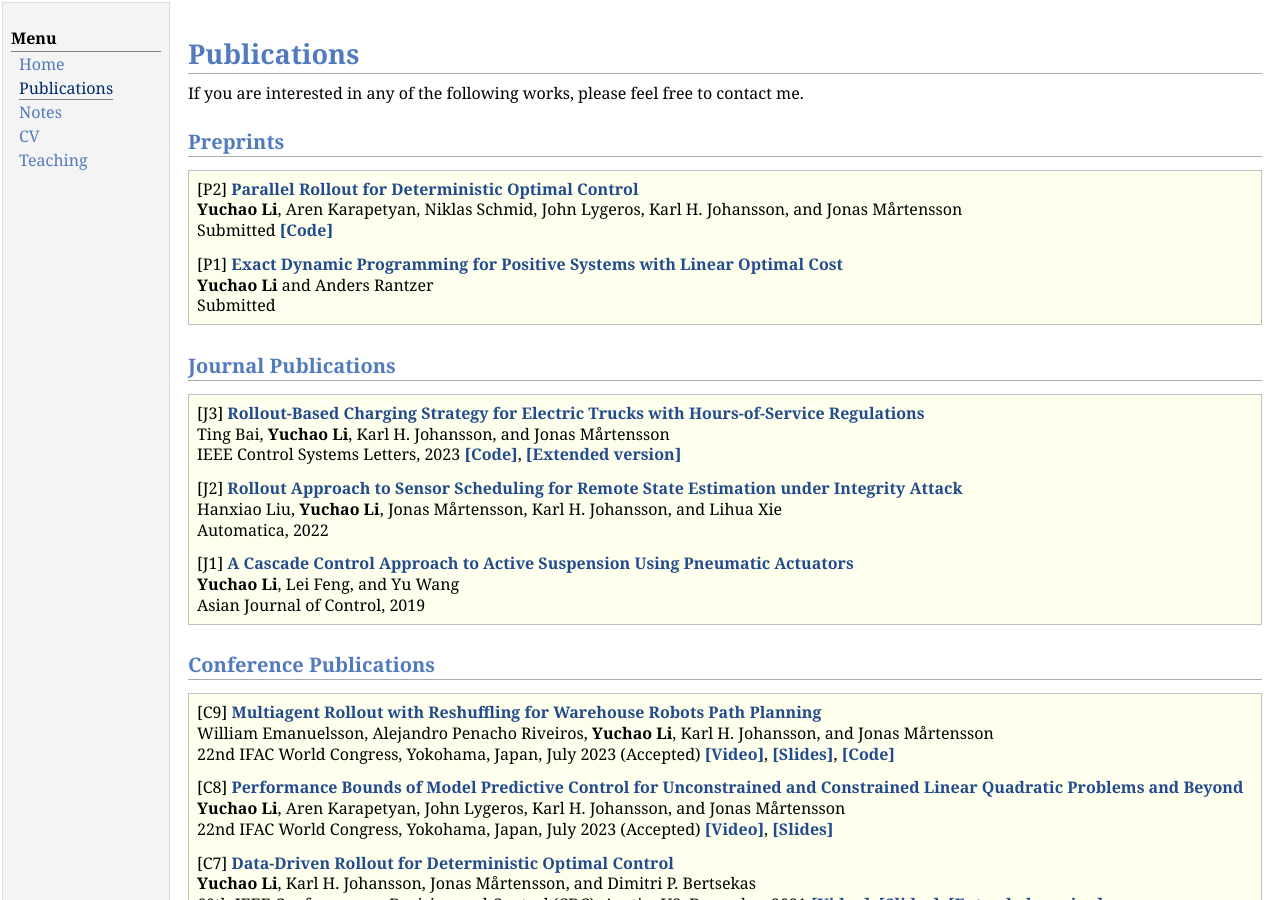
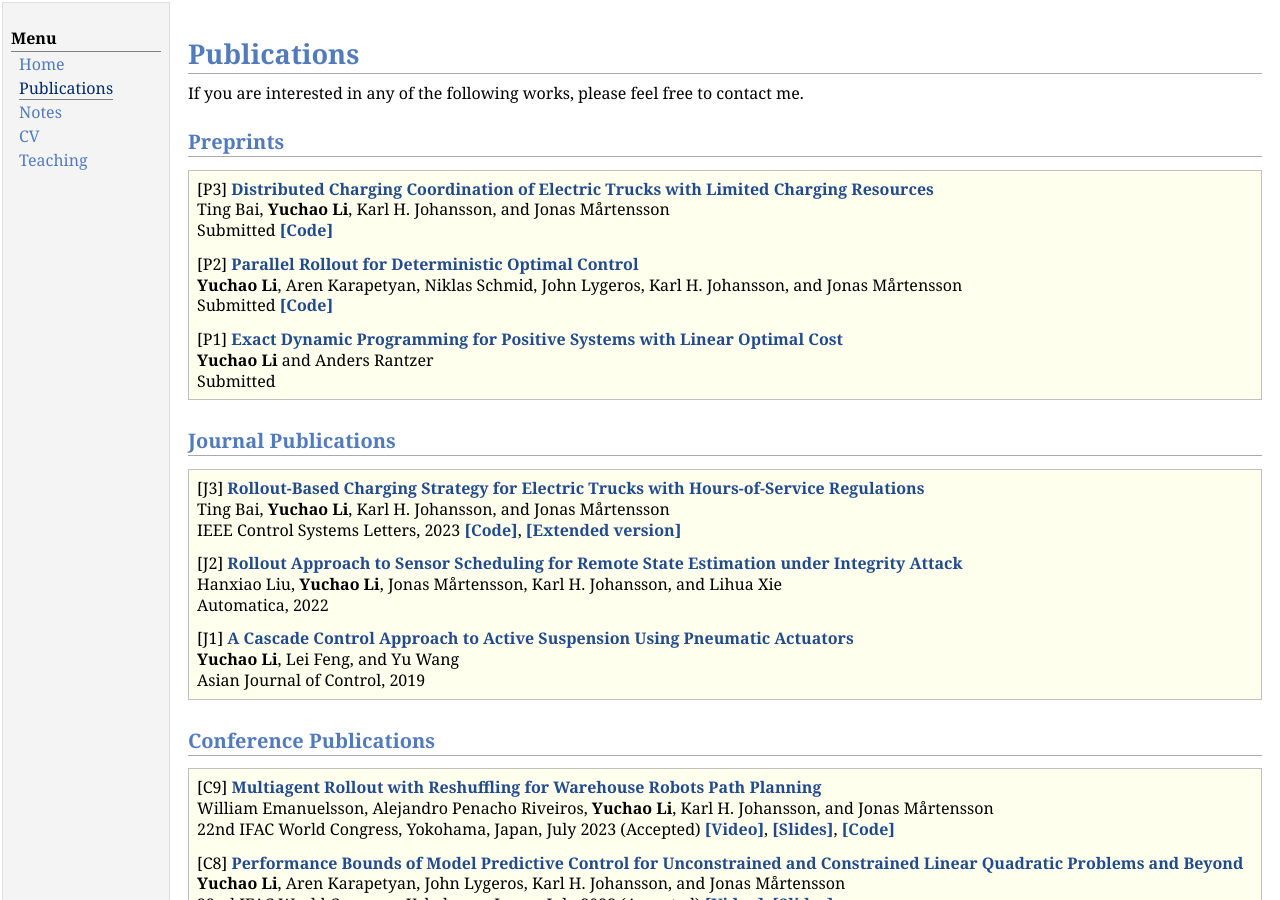
Before and after one commit to yuchaotaigu/yuchaotaigu.github.io, a Jekyll site: the page research.html, which Jekyll copies as it is, in a window 1280 px wide and 900 px high. Built offline with Jekyll 4.4.1, drawn with Linux system fonts in a browser that asks for light colours; comment, search, counter and statistics services are not loaded.

Commit message:
distributed charging update

```diff
--- a/research.html
+++ b/research.html
@@ -33,6 +33,9 @@ If you are interested in any of the following works, please feel free to contact
 <h2>Preprints</h2>
 <div class="infoblock">
 <div class="blockcontent">
+<p>[P3] <a href="https://arxiv.org/abs/2311.06874"><b>Distributed Charging Coordination of Electric Trucks with Limited Charging Resources</b></a> <br />
+Ting Bai, <b>Yuchao Li</b>, Karl H. Johansson, and Jonas Mårtensson <br />
+ Submitted <a href="https://github.com/kth-tingbai/Distributed-Charging-for-EVs"><b>[Code]</b></a></p>
 <p>[P2] <a href="http://arxiv.org/abs/2309.14560"><b>Parallel Rollout for Deterministic Optimal Control</b></a> <br />
 <b>Yuchao Li</b>, Aren Karapetyan, Niklas Schmid, John Lygeros, Karl H. Johansson, and Jonas Mårtensson<br />
  Submitted <a href="https://github.com/akarapet/pr-mpc"><b>[Code]</b></a></p>
```
